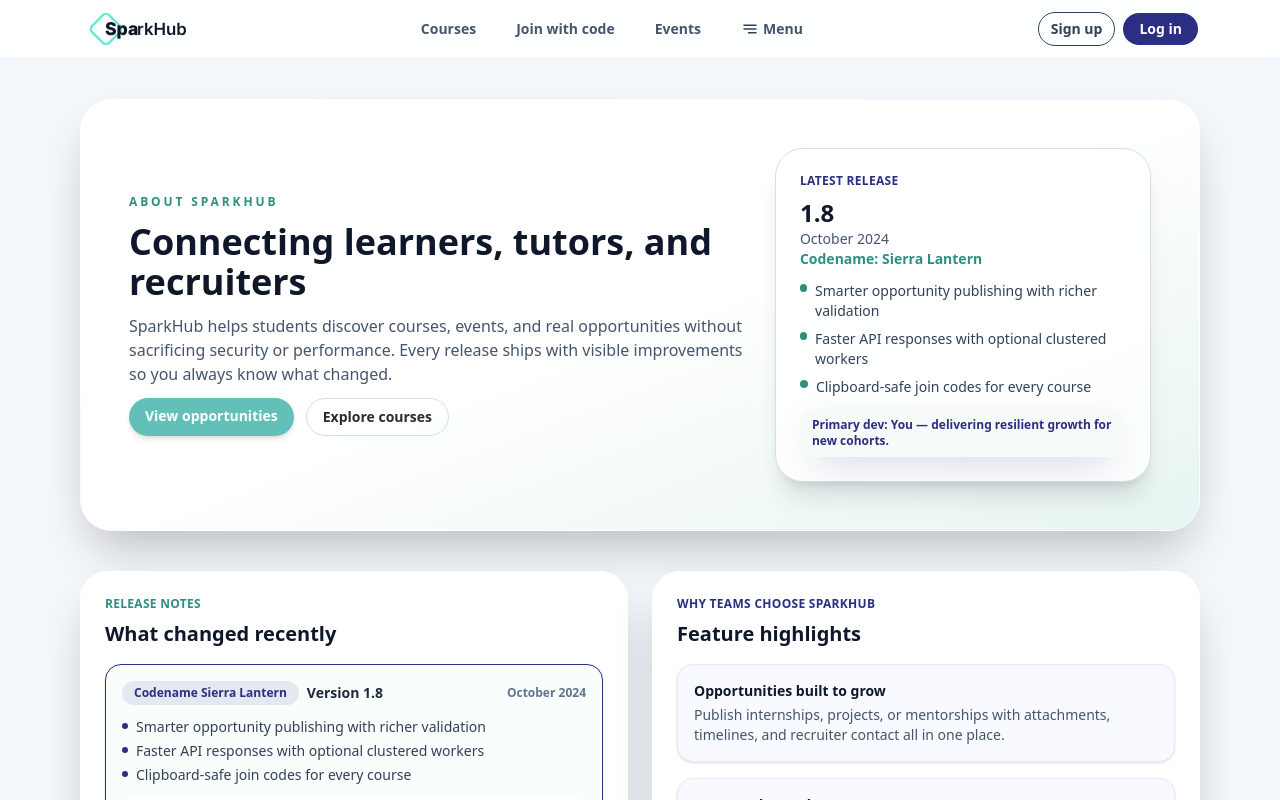
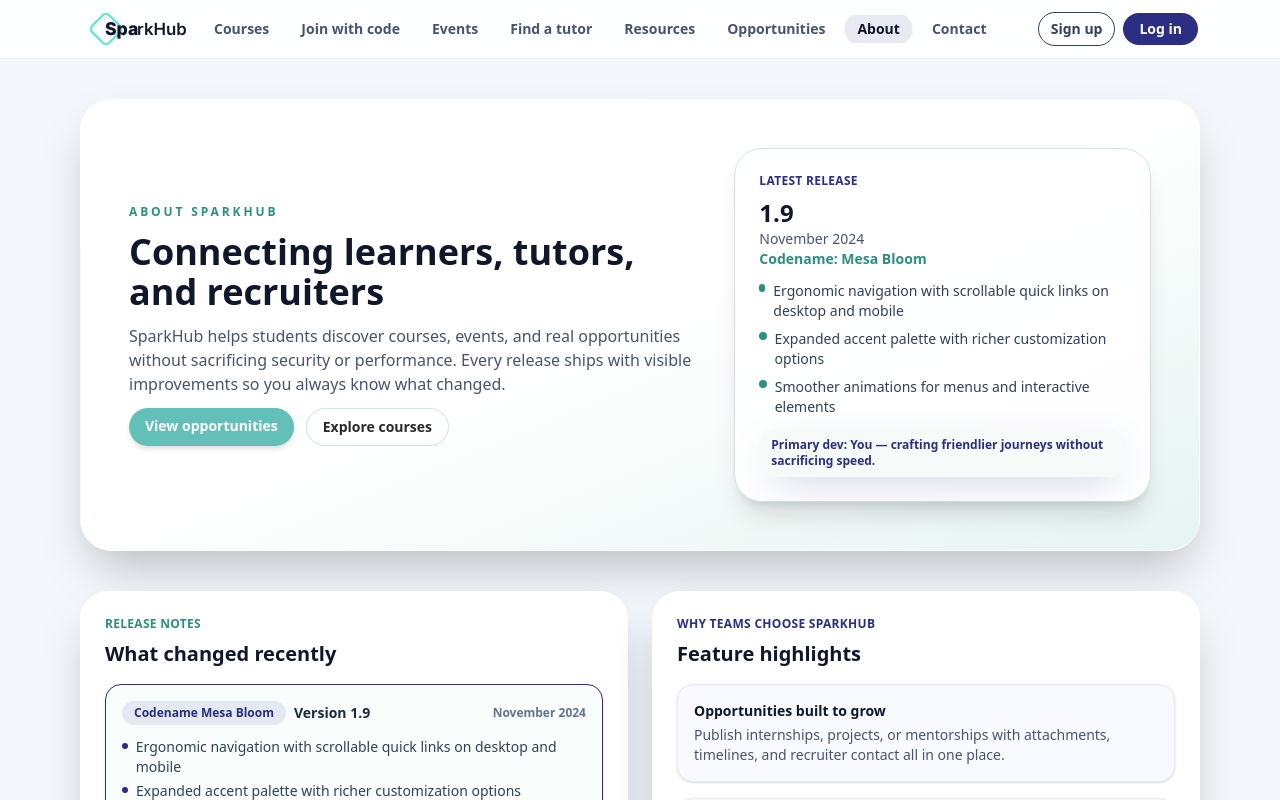
Before and after one commit to TomAs-1226/SparkHub, a Next.js app in the folder frontend/: page /about in a window 1280 px wide. Shown: the top 800 px of the page. Built offline with nearby package versions, Linux system fonts and the light colour scheme.

Commit message:
Refine navigation ergonomics and release notes

```diff
--- a/frontend/src/app/about/page.tsx
+++ b/frontend/src/app/about/page.tsx
@@ -7,6 +7,17 @@ import Link from "next/link";
 import SiteNav from "@/components/site-nav";
 
 const releases = [
+    {
+        version: "1.9",
+        codename: "Mesa Bloom",
+        date: "November 2024",
+        highlights: [
+            "Ergonomic navigation with scrollable quick links on desktop and mobile",
+            "Expanded accent palette with richer customization options",
+            "Smoother animations for menus and interactive elements",
+        ],
+        notes: "Primary dev: You — crafting friendlier journeys without sacrificing speed.",
+    },
     {
         version: "1.8",
         codename: "Sierra Lantern",
--- a/frontend/src/components/site-nav.tsx
+++ b/frontend/src/components/site-nav.tsx
@@ -3,7 +3,7 @@
 import Image from "next/image";
 import Link from "next/link";
 import { useMemo, useRef, useState, useEffect } from "react";
-import { useRouter } from "next/navigation";
+import { usePathname, useRouter } from "next/navigation";
 import { motion, AnimatePresence } from "framer-motion";
 
 import SparkHubLogo from "@/components/SparkHubLogo";
@@ -49,8 +49,8 @@ const ROLE_LINKS: Record<string, RoleAwareLink[]> = {
 
 export default function Navbar() {
     const router = useRouter();
+    const pathname = usePathname();
     const [open, setOpen] = useState(false);
-    const [trayOpen, setTrayOpen] = useState(false);
     const { user, setUser } = useCurrentUser();
     const [clientReady, setClientReady] = useState(false);
     const [accent, setAccent] = useState<AccentOption | null>(null);
@@ -80,34 +80,42 @@ export default function Navbar() {
         return [...base, ...(ROLE_LINKS[role] || [])];
     }, [role]);
 
-    const primaryLinks = desktopLinks.slice(0, 3);
-    const overflowLinks = desktopLinks.slice(3);
+    useEffect(() => {
+        setOpen(false);
+    }, [pathname]);
 
     return (
         <header className="sticky top-0 z-50 w-full border-b border-slate-200/60 bg-white/90 backdrop-blur">
-            <div className="mx-auto flex max-w-[1180px] items-center justify-between px-4 py-3 sm:px-6 lg:px-8">
+            <div className="mx-auto flex max-w-[1180px] items-center gap-3 px-4 py-3 sm:px-6 lg:px-8">
                 <Link href="/" className="flex items-center gap-2">
                     <SparkHubLogo className="h-8 w-auto text-slate-900" />
                 </Link>
 
-                <nav className="hidden items-center gap-4 text-sm font-semibold text-slate-600 md:flex">
-                    {primaryLinks.map((link) => (
-                        <Link key={link.href} href={link.href} className="rounded-full px-3 py-1.5 transition hover:bg-slate-100">
+                <div className="hidden flex-1 md:flex">
+                    <div className="relative w-full">
+                        <div className="pointer-events-none absolute left-0 top-0 h-full w-10 bg-gradient-to-r from-white via-white to-transparent" />
+                        <nav className="no-scrollbar relative flex items-center gap-2 overflow-x-auto px-1 py-1 text-sm font-semibold text-slate-600">
+                            {desktopLinks.map((link) => {
+                                const isActive = pathname?.startsWith(link.href);
+                                return (
+                                    <motion.div key={link.href} whileHover={{ y: -1 }} transition={{ duration: 0.15 }}>
+                                        <Link
+                                            href={link.href}
+                                            className={`rounded-full px-3 py-1.5 transition focus-visible:outline-hidden focus-visible:ring-2 focus-visible:ring-[var(--sh-accent)] ${
+                                                isActive
+                                                    ? "bg-[var(--sh-accent-soft)] text-slate-900 shadow-sm"
+                                                    : "hover:bg-slate-100"
+                                            }`}
+                                        >
                                             {link.label}
                                         </Link>
-                    ))}
-                    <button
-                        type="button"
-                        className="inline-flex items-center gap-1 rounded-full px-3 py-1.5 transition hover:bg-slate-100"
-                        onClick={() => setTrayOpen((v) => !v)}
-                        aria-expanded={trayOpen}
-                    >
-                        <svg width="18" height="18" viewBox="0 0 24 24" fill="none" className="text-slate-700">
-                            <path d="M4 7h16M4 12h16M10 17h10" stroke="currentColor" strokeWidth="2" strokeLinecap="round" />
-                        </svg>
-                        Menu
-                    </button>
+                                    </motion.div>
+                                );
+                            })}
                         </nav>
+                        <div className="pointer-events-none absolute right-0 top-0 h-full w-10 bg-gradient-to-l from-white via-white to-transparent" />
+                    </div>
+                </div>
 
                 <div className="hidden items-center gap-2 md:flex">
                     {resolvedUser ? (
@@ -144,64 +152,88 @@ export default function Navbar() {
                 </button>
             </div>
 
-            <AnimatePresence>
-                {trayOpen && (
-                    <motion.div
-                        initial={{ opacity: 0, y: -6 }}
-                        animate={{ opacity: 1, y: 0 }}
-                        exit={{ opacity: 0, y: -6 }}
-                        className="border-b border-slate-200/60 bg-white/95 shadow-sm"
-                    >
-                        <div className="mx-auto flex max-w-[1180px] flex-wrap items-start justify-between gap-4 px-4 py-4 sm:px-6 lg:px-8">
-                            <div className="flex flex-wrap gap-2 text-sm font-semibold text-slate-700">
-                                {overflowLinks.map((link) => (
+            <div className="md:hidden">
+                <div className="no-scrollbar flex items-center gap-2 overflow-x-auto border-t border-slate-200/60 bg-white px-4 py-2 text-sm font-semibold text-slate-700 sm:px-6 lg:px-8">
+                    {desktopLinks.slice(0, 4).map((link) => (
                         <Link
                             key={link.href}
                             href={link.href}
-                                        className="rounded-full border border-slate-200 px-3 py-1.5 transition hover:border-slate-300 hover:text-slate-900"
+                            className="rounded-full border border-slate-200 px-3 py-1 transition hover:border-slate-300 hover:text-slate-900"
                         >
                             {link.label}
                         </Link>
                     ))}
                 </div>
-                            <div className="flex items-center gap-3 text-xs text-slate-500">
-                                <span className="rounded-full bg-[var(--sh-accent-soft)] px-3 py-1 font-semibold text-[var(--sh-accent)]">Smarter nav</span>
-                                <span className="hidden sm:inline">Less clutter with a quick menu.</span>
             </div>
-                        </div>
-                    </motion.div>
-                )}
-            </AnimatePresence>
 
+            <AnimatePresence initial={false}>
                 {open && (
-                <div className="border-t border-slate-200/60 bg-white md:hidden">
+                    <motion.div
+                        initial={{ opacity: 0, y: -8 }}
+                        animate={{ opacity: 1, y: 0 }}
+                        exit={{ opacity: 0, y: -8 }}
+                        transition={{ duration: 0.18 }}
+                        className="border-t border-slate-200/60 bg-white md:hidden"
+                    >
                         <div className="mx-auto max-w-[1180px] px-4 py-3 sm:px-6 lg:px-8">
                             <div className="flex flex-col gap-2 text-sm font-semibold text-slate-700">
                                 {desktopLinks.map((link) => (
-                                <Link key={link.href} href={link.href} className="hover:text-slate-900">
+                                    <Link
+                                        key={link.href}
+                                        href={link.href}
+                                        className="hover:text-slate-900"
+                                        onClick={() => setOpen(false)}
+                                    >
                                         {link.label}
                                     </Link>
                                 ))}
                                 {resolvedUser ? (
                                     <>
-                                    <Link href="/dashboard">Dashboard</Link>
-                                    {resolvedUser.role === "ADMIN" && <Link href="/admin">Admin panel</Link>}
-                                    {showTutorWorkspace && <Link href="/tutors/dashboard">Publishing workspace</Link>}
-                                    <Link href="/settings">Profile settings</Link>
+                                        <Link href="/dashboard" onClick={() => setOpen(false)}>
+                                            Dashboard
+                                        </Link>
+                                        {resolvedUser.role === "ADMIN" && (
+                                            <Link href="/admin" onClick={() => setOpen(false)}>
+                                                Admin panel
+                                            </Link>
+                                        )}
+                                        {showTutorWorkspace && (
+                                            <Link href="/tutors/dashboard" onClick={() => setOpen(false)}>
+                                                Publishing workspace
+                                            </Link>
+                                        )}
+                                        <Link href="/settings" onClick={() => setOpen(false)}>
+                                            Profile settings
+                                        </Link>
                                     </>
                                 ) : (
-                                <Link href="/dashboard">Dashboard</Link>
+                                    <Link href="/dashboard" onClick={() => setOpen(false)}>
+                                        Dashboard
+                                    </Link>
                                 )}
                             </div>
                             {!resolvedUser && (
                                 <div className="mt-3 flex gap-2">
-                                <Link href="/register" className="rounded-full border px-3 py-1.5 text-sm font-semibold text-slate-700 hover:bg-slate-50">Sign up</Link>
-                                <Link href="/login" className="rounded-full bg-[var(--sh-accent)] px-4 py-1.5 text-sm font-semibold text-[var(--sh-accent-contrast)] hover:brightness-110">Log in</Link>
+                                    <Link
+                                        href="/register"
+                                        className="rounded-full border px-3 py-1.5 text-sm font-semibold text-slate-700 hover:bg-slate-50"
+                                        onClick={() => setOpen(false)}
+                                    >
+                                        Sign up
+                                    </Link>
+                                    <Link
+                                        href="/login"
+                                        className="rounded-full bg-[var(--sh-accent)] px-4 py-1.5 text-sm font-semibold text-[var(--sh-accent-contrast)] hover:brightness-110"
+                                        onClick={() => setOpen(false)}
+                                    >
+                                        Log in
+                                    </Link>
                                 </div>
                             )}
                         </div>
-                </div>
+                    </motion.div>
                 )}
+            </AnimatePresence>
         </header>
     );
 }
--- a/frontend/src/lib/accent-theme.ts
+++ b/frontend/src/lib/accent-theme.ts
@@ -11,6 +11,9 @@ export const ACCENT_OPTIONS: AccentOption[] = [
     { label: 'Seafoam', value: '#2d8f80', glow: '0 12px 40px -18px rgba(45, 143, 128, 0.55)' },
     { label: 'Sunrise', value: '#f97316', glow: '0 12px 40px -18px rgba(249, 115, 22, 0.55)' },
     { label: 'Candy', value: '#ec4899', glow: '0 12px 40px -18px rgba(236, 72, 153, 0.55)' },
+    { label: 'Lagoon', value: '#0891b2', glow: '0 12px 40px -18px rgba(8, 145, 178, 0.55)' },
+    { label: 'Forest', value: '#15803d', glow: '0 12px 40px -18px rgba(21, 128, 61, 0.55)' },
+    { label: 'Velvet', value: '#7c3aed', glow: '0 12px 40px -18px rgba(124, 58, 237, 0.55)' },
 ]
 
 export function applyAccent(option: AccentOption) {
```
Lines whose indentation alone changed are shown as unchanged.
